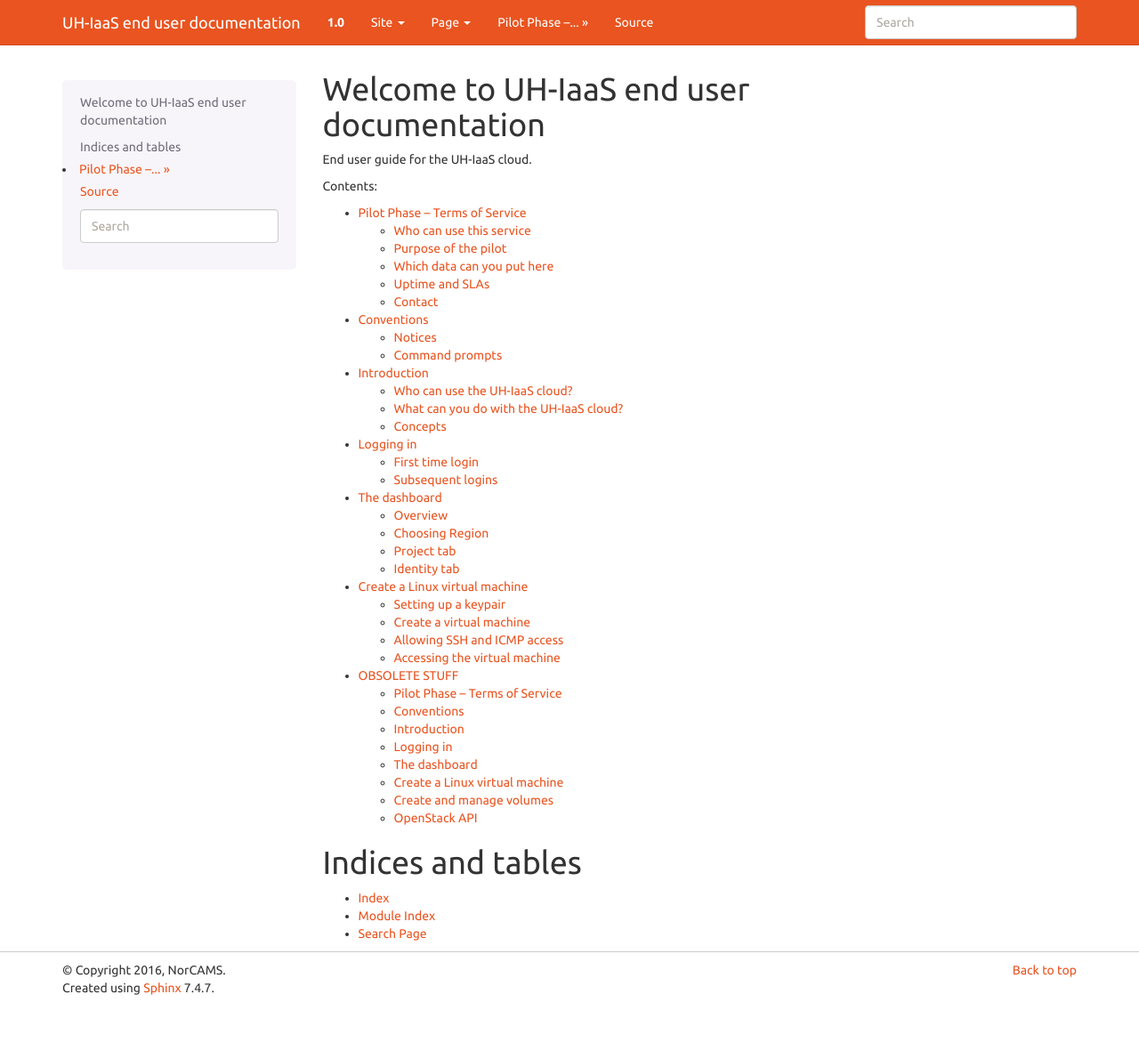
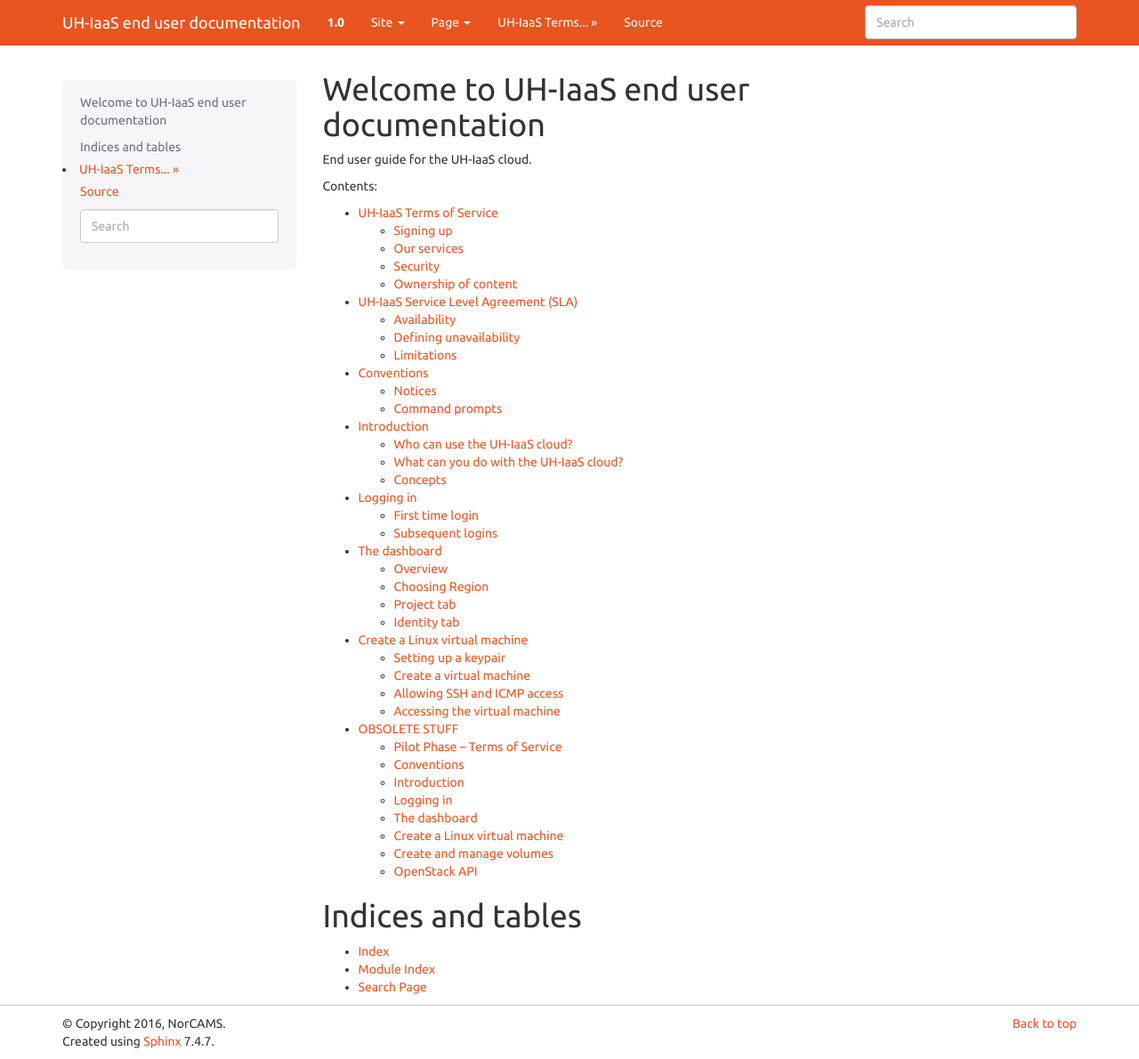
Before and after one commit to norcams/docs-enduser, a Sphinx documentation site: the page built from docs/index.rst, in a window 1280 px wide and 1190 px high. Shown: the whole window at 89% size. Built offline with Sphinx 7.4.7, drawn with Linux system fonts in a browser that asks for light colours; part of the change alters nothing that is shown.

Commit message:
terms of service + sla

```diff
--- a/docs/index.rst
+++ b/docs/index.rst
@@ -13,7 +13,8 @@ Contents:
 .. toctree::
    :maxdepth: 2
 
-   pilot
+   terms-of-service
+   sla
    conventions
    intro
    login
--- /dev/null
+++ b/docs/sla.rst
@@ -0,0 +1,45 @@
+.. |date| date::
+
+UH-IaaS Service Level Agreement (SLA)
+=====================================
+
+Last changed: |date|
+
+.. contents::
+
+.. IMPORTANT:: **About this document**
+   This document outlines the service level agreement, and what you
+   should expect from the UH-IaaS infrastructure service.
+
+
+Availability
+------------
+
+UH-IaaS services are guaranteed to be available and responsive 99.0%
+of the time.
+
+Defining unavailability
+-----------------------
+
+A UH-IaaS service will be considered unavailable when it is
+inaccessible during two or more consecutive 90-second intervals.
+
+Limitations
+-----------
+
+A period of unavailability is excluded from the service level
+guarantee, if:
+
+  * the unavailability is due to scheduled maintenance, provided we
+    notify you at least 5 days in advance;
+
+  * you are in breach of our terms of service, or your services
+    agreement with us, as applicable (including your payment
+    obligations to us), or the unavailability is otherwise due to your
+    actions;
+
+  * the unavailability is caused by factors outside of our reasonable
+    control, including a force majeure event; internet access
+    problems; blocking, filtering, or censorship of our services by a
+    government or other third party; or other problems beyond our
+    services.
--- /dev/null
+++ b/docs/terms-of-service.rst
@@ -0,0 +1,90 @@
+.. |date| date::
+
+UH-IaaS Terms of Service
+========================
+
+Last changed: |date|
+
+.. contents::
+
+.. IMPORTANT:: **About this document**
+   You should know what you're getting when you sign up for UH-IaaS,
+   and what we expect from you in return. We've tried to keep the
+   legalese to a minimum.
+
+Signing up
+----------
+
+#. In order to use the UH-IaaS infrastructure service, you must sign
+   up with the Dataporten authentication and authorization service.
+
+#. You must have a valid user account at any educational institution
+   in Norway that has signed up for using UH-IaaS.
+
+#. You must provide your username, a valid email address, and any
+   other information requested in order to complete the signup
+   process.
+
+#. When signing up with Dataporten, make sure to note your API key. It
+   cannot be retreived afterwards.
+
+#. Please carefully guard the security of your account and monitor use
+   of your API keys. You are responsible for all use of the Services
+   under your account, whether or not authorized, including any use of
+   your API keys.
+
+Our services
+------------
+
+.. _Service Level Agreement: sla.html
+
+#. We will make the UH-IaaS services available to you in accordance
+   with our `Service Level Agreement`_. Subject to these Terms, we
+   grant you a non-exclusive, revocable license and right to:
+
+   * Create and manage virtual machines within your quota limit.
+   * Create and manage firewalls and SSH keys for use with your
+     virtual machines.
+   * Create and manage storage volumes for use with your virtual
+     machines.
+
+#. You may only use the Services for non-commercial purposes, for
+   research purposes and educational purposes without charge.
+
+#. If you want to make use of the Services outside this description,
+   such as commercial purposes, please contact us.
+
+#. If you need more resources (number of virtual machines, storage
+   etc.) than your quota allows, please contact us.
+
+#. Please make sure to free resources that you no longer use or need,
+   such as terminating obsolete virtual machines.
+
+Security
+--------
+
+#. We will strive to maintain a set of "Golden Images" for popular
+   Linux distributions, that are updated at a monthly basis. These
+   images will be easily recognizable as they contain the word "GOLD"
+   to distinguish them from images uploaded by users.
+
+#. Once you create a virtual machine from an image, the virtual
+   machine becomes your responsibility. At a minimum, you should make
+   sure that:
+
+   * The operating system running on your virtual machine are updated
+     regularly with security patches
+   * The virtual machines are rebooted regularly for new patches to
+     take effect
+
+#. Please adjust your firewalls (security groups) carefully, allowing
+   only necessary traffic to and from your virtual machines.
+
+Ownership of content
+--------------------
+
+#. Your content is your content. You retain ownership of all content
+   that you place in your personal project.
+
+#. Your associated educational institution may exercise ownership of
+   content according to Norwegian law.
```
